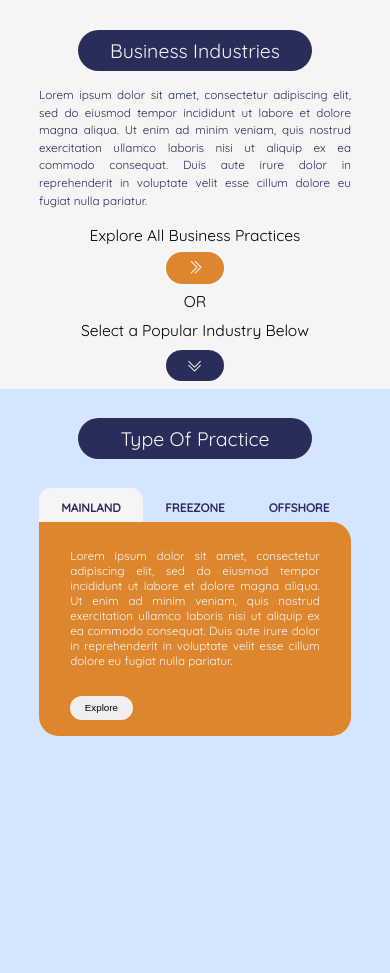
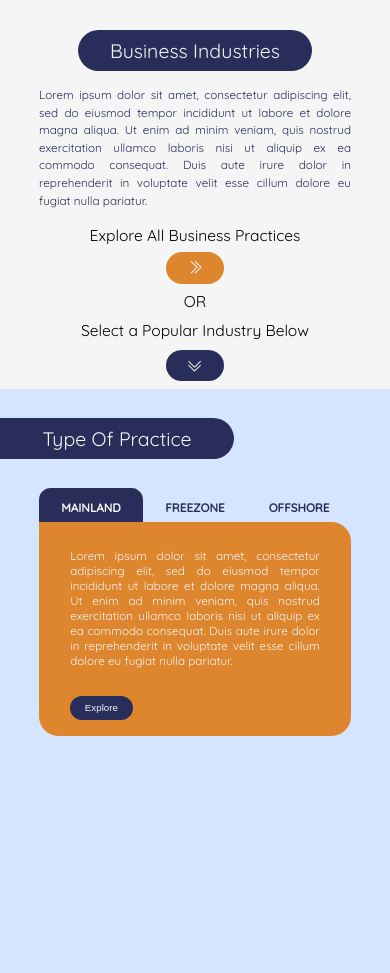
Before and after one commit to arkkdev/OACONSULTANCY, a Flask app: template templates/index.html in a window 390 px wide. Shown: the part 902-1875 px from the top of the page. Run offline with Flask 3, Linux system fonts and the light colour scheme; the template is opened without the code that fills it, so the values that code supplies are empty.

Commit message:
mobile overhaul test 22 improved practice types

```diff
--- a/static/css styles/homestyle.css
+++ b/static/css styles/homestyle.css
@@ -312,8 +312,8 @@ body {
 
 .pre_foot h1 {
     position: relative;
-    width: 60%; left: 20%; top: 5%;
-    padding: 2% 4%; border-radius: 30vw;
+    width: 60%; left: 0%; top: 5%;
+    padding: 2% 4%; border-top-right-radius: 30vw; border-bottom-right-radius: 30vw;
     font-size: 5vw; font-weight: normal; text-align: center;
     color: whitesmoke; background-color: #282e59;}
 
@@ -332,10 +332,14 @@ body {
     text-align: center;}
 
 .practice_types li:first-child {
-    background-color: whitesmoke}
+    background-color: #282e59;}
 
-.practice_types li a {
-    text-decoration: none; color: #282e59}
+.practice_types li a{
+    text-decoration: none;
+    color: #282e59;}
+
+.practice_types li:first-child a {
+    color: whitesmoke;}
 
 .practice_content {
     position: relative;
@@ -363,7 +367,8 @@ body {
     font-size: 2.5vw;
     font-weight: normal;
     width: 25%; height: 6vw; bottom: 15%;
-    border-radius: 30vw; border: none;}
+    border-radius: 30vw; border: none;
+    background: #282e59; color: whitesmoke}
 
 
 
--- a/static/javascript/practice_types.js
+++ b/static/javascript/practice_types.js
@@ -12,13 +12,20 @@ document.addEventListener("DOMContentLoaded", function() {
             practiceTypeItems[0].style.backgroundColor = '#d6e5ff';
 
             // Set the clicked item's background to white
-            this.style.backgroundColor = 'whitesmoke';
+            this.style.backgroundColor = '#282e59';
 
             // Hide all content items
             practiceContentItems.forEach(contentItem => contentItem.style.display = 'none');
 
             // Display the corresponding content item for the clicked tab
             practiceContentItems[index].style.display = 'flex';
+
+            let practiceTypeColor = document.querySelectorAll(".practice_types li a")
+            practiceTypeColor.forEach(colorItem => colorItem.style.color = '')
+            practiceTypeColor[index].style.color ='white';
+
+            if (index !== 0) {
+                practiceTypeColor[0].style.color = '#282e59';}
 
             // Adjust border-radius for the content items
             let contentStyle = document.querySelector('.practice_content').style;
@@ -36,7 +43,7 @@ document.addEventListener("DOMContentLoaded", function() {
 
             // If the first child is clicked, set its background back to white
             if (index === 0) {
-                practiceTypeItems[0].style.backgroundColor = 'whitesmoke';
+                practiceTypeItems[0].style.backgroundColor = '#282e59';
             }
         });
     });
```
